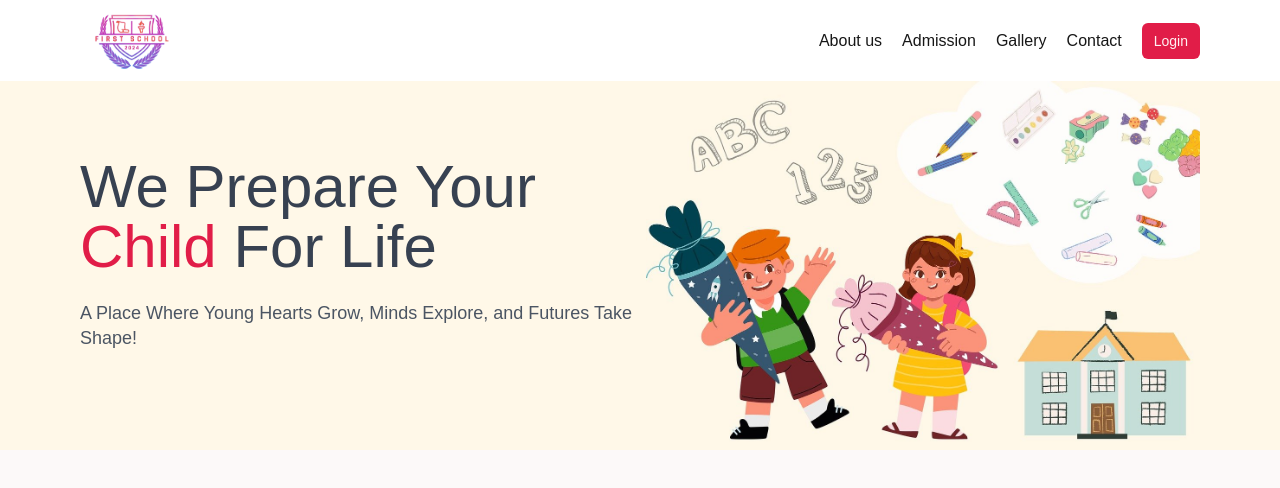
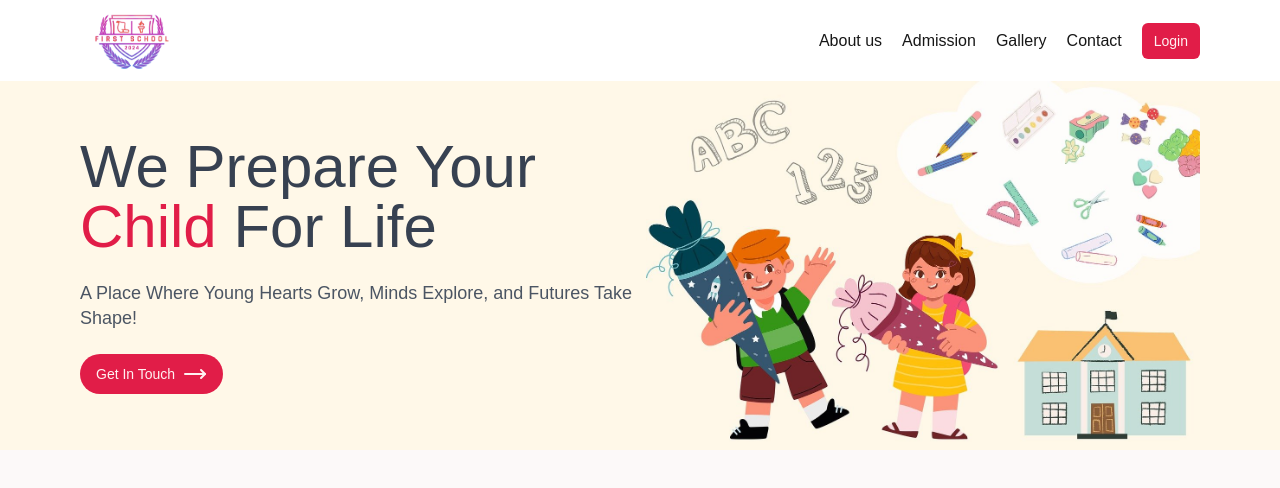
Before and after one commit to umesh37kr/firstschool-ui, a Next.js app: page / in a window 1280 px wide. Shown: the top 488 px of the page. Built offline with nearby package versions, Linux system fonts and the light colour scheme.

Commit message:
add button in hero section

```diff
--- a/src/app/(home)/page.jsx
+++ b/src/app/(home)/page.jsx
@@ -1,4 +1,5 @@
 import { Button } from "@/components/ui/button";
+import { MoveRight } from "lucide-react";
 import Image from "next/image";
 
 export default function Home() {
@@ -15,6 +16,9 @@ export default function Home() {
               A Place Where Young Hearts Grow, Minds Explore, and Futures Take
               Shape!
             </p>
+            <Button className="gap-2 rounded-full">
+              Get In Touch <MoveRight />
+            </Button>
           </div>
           <div className="flex items-center justify-center">
             <Image src={"/hero1.jpg"} alt="hero" width={600} height={600} />
```
